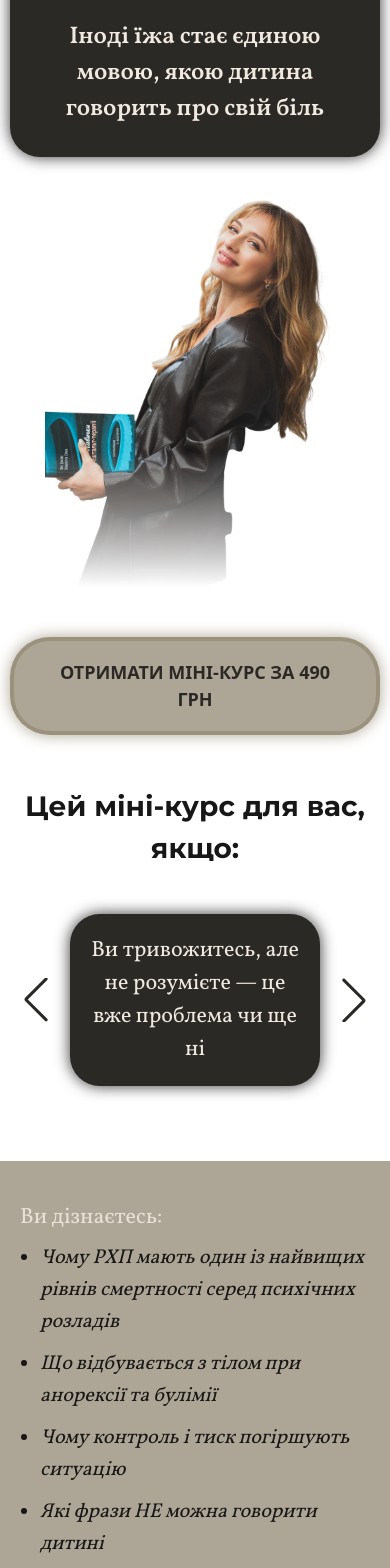
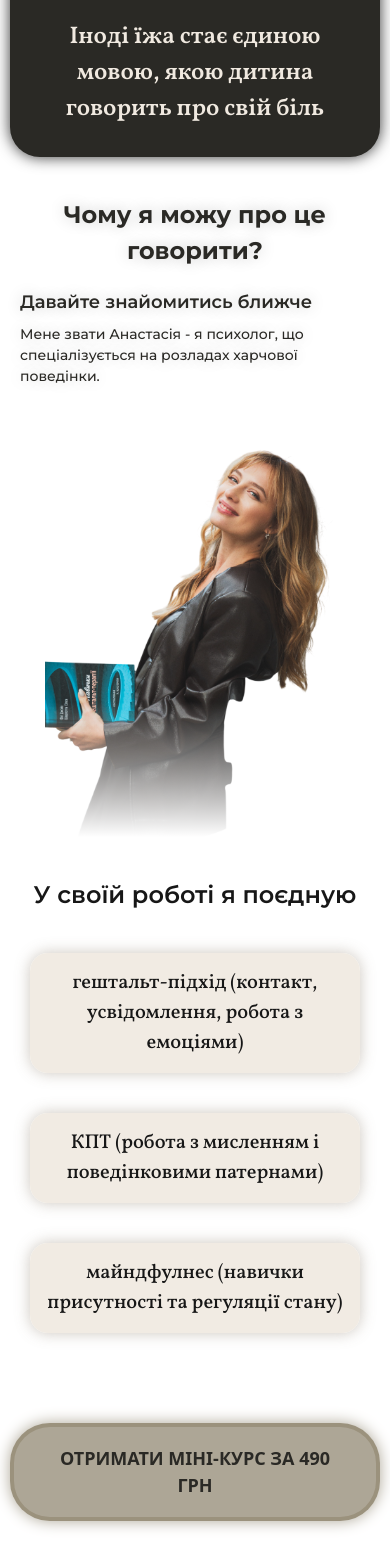
Before and after one commit to AdamT3H/eating-course, a Next.js app: page / in a window 390 px wide. Shown: the part 1720-3288 px from the top of the page. Built offline with nearby package versions, Linux system fonts and the light colour scheme.

Commit message:
Added about ne

```diff
--- a/app/home.module.css
+++ b/app/home.module.css
@@ -76,8 +76,81 @@
 
 .photosContainer {
   display: flex;
-  justify-content: end;
   margin-top: 30px;
+  justify-content: space-between;
+  align-items: center;
+  text-shadow: 0px 0px 15px rgba(0, 0, 0, 0.214);
+  color: #2A2925;
+}
+
+.aboutSection {
+  display: flex;
+  justify-content: space-between;
+  align-items: center;
+  gap: 48px;
+  margin-top: 48px;
+  padding: 40px;
+  border-radius: 28px;
+  background: linear-gradient(180deg, #f8f4ef 0%, #fdfaf7 100%);
+  color: #2a2925;
+}
+
+.aboutMe {
+  text-align: left;
+  font-family: var(--font-montserrat);
+  max-width: 700px;
+}
+
+.aboutMeLabel {
+  display: block;
+  text-align: center;
+  font-size: 32px;
+  font-weight: 600;
+  margin-bottom: 26px;
+}
+
+.aboutMeTitle{
+  font-size: 22px;
+  font-weight: 500;
+  margin-bottom: 8px;
+}
+
+.aboutMeDescription{
+  font-size: 18px;
+  font-weight: 400;
+}
+
+.aboutMeMoreTitle{
+  font-size: 32px;
+  font-weight: 600;
+  margin-bottom: 40px;
+}
+
+.aboutMeMore{
+  width: 100%;
+  display: flex;
+  align-items: center;
+  justify-content: center;
+  flex-direction: column;
+  margin-top: 40px;
+  font-family: var(--font-montserrat);
+}
+
+.aboutMeMorelist{
+  display: flex;
+  justify-content: space-between;
+  gap: 40px;
+}
+
+.aboutMeMoreDescription1{
+  background-color: #f0e9e0e0;
+  text-align: center;
+  padding: 20px 20px;
+  font-size: 20px;
+  border-radius: 18px;
+  font-family: var(--font-vollkorn);
+  box-shadow: 0px 0px 15px #c3bbb2d7;
+  font-weight: 500;
 }
 
 .photosContainer2 {
@@ -507,9 +580,51 @@
   }
 
   .photosContainer {
-    display: flex;
-    justify-content: center;
-    margin-top: -20px;
+    margin-top: 40px;
+    flex-direction: column;
+  }
+
+  .aboutMeLabel {
+    font-size: 24px;
+    margin-bottom: 20px;
+    font-weight: 700;
+  }
+
+  .aboutMeTitle{
+    font-size: 18px;
+    font-weight: 600;
+  }
+
+  .aboutMeDescription{
+    font-size: 14px;
+    font-weight: 500;
+  }
+
+  .aboutMe {
+    text-align: left;
+    font-family: var(--font-montserrat);
+    max-width: 350px;
+  }
+
+  .aboutMeMoreTitle{
+    font-size: 24px;
+  }
+
+  .aboutMeMorelist{
+    flex-direction: column;
+    margin-bottom: 40px;
+    padding: 0px 20px;
+  }
+
+  .aboutMeMoreDescription1{
+    background-color: #f0e9e0e0;
+    text-align: center;
+    padding: 15px 15px;
+    font-size: 20px;
+    border-radius: 18px;
+    font-family: var(--font-vollkorn);
+    box-shadow: 0px 0px 15px #c3bbb2d7;
+    font-weight: 500;
   }
 
   .photo1 {
--- a/app/page.tsx
+++ b/app/page.tsx
@@ -74,8 +74,34 @@ export default function Home() {
         </div>
 
         <div className={styles.photosContainer}>
+          <div className={styles.aboutMe}>
+            <span className={styles.aboutMeLabel}>Чому я можу про це говорити?</span>
+            <h2 className={styles.aboutMeTitle}>Давайте знайомитись ближче</h2>
+            <p className={styles.aboutMeDescription}>
+              Мене звати Анастасія - я психолог, що спеціалізується на розладах
+              харчової поведінки.
+            </p>
+          </div>
+
           <div className={styles.photoWrapper}>
             <img src="/IMG_2221.png" className={styles.photo1} />
+          </div>
+        </div>
+
+        <div className={styles.aboutMeMore}>
+          <h2 className={styles.aboutMeMoreTitle}>У своїй роботі я поєдную</h2>
+          <div className={styles.aboutMeMorelist}>
+            <p className={styles.aboutMeMoreDescription1}>
+              гештальт-підхід (контакт, усвідомлення, робота з емоціями)
+            </p>
+
+            <p className={styles.aboutMeMoreDescription1}>
+              КПТ (робота з мисленням і поведінковими патернами)
+            </p>
+
+            <p className={styles.aboutMeMoreDescription1}>
+              майндфулнес (навички присутності та регуляції стану)
+            </p>
           </div>
         </div>
 
```
